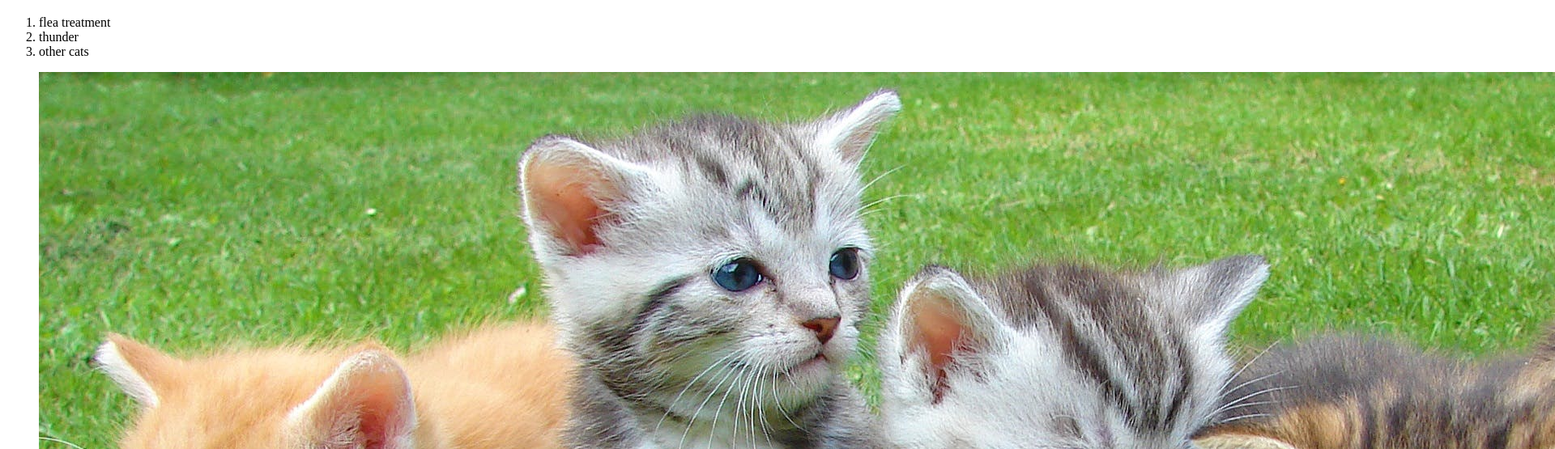
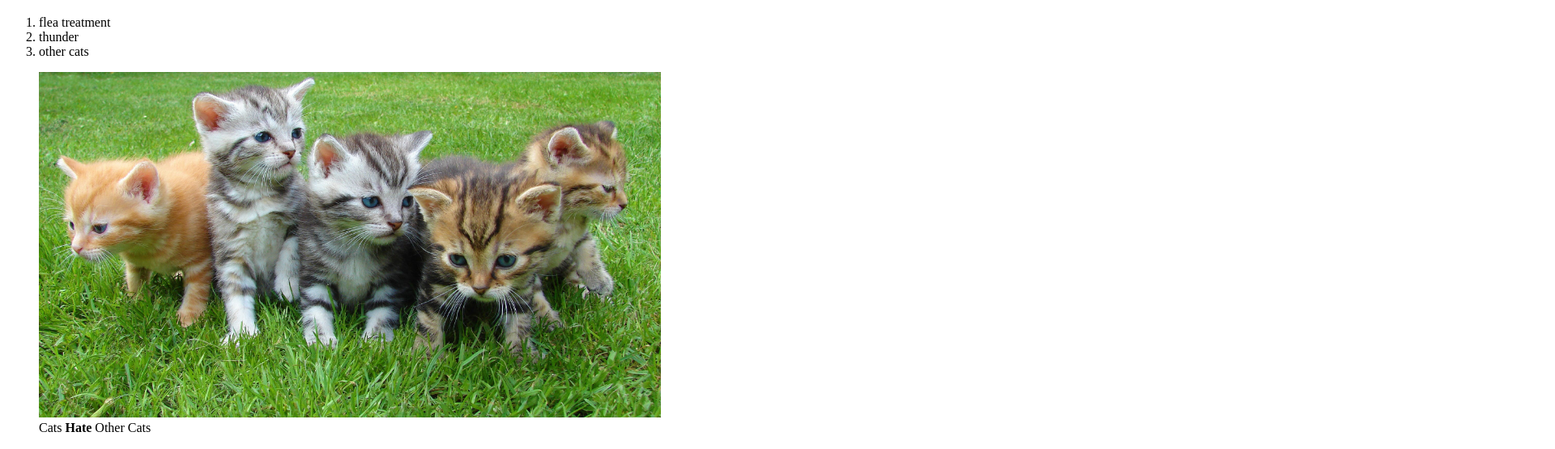
Before and after one commit to MuriithiMark/3-things-cats-hate, a plain HTML site: page index.html in a window 1280 px wide. Shown: the part 61-616 px from the top of the page at 81% size, 1920 px wide, since content can reach past the window. Drawn offline with Linux system fonts and the light colour scheme.

Commit message:
Corrected group-of-cats' image sizing to a width of 768px

```diff
--- a/index.html
+++ b/index.html
@@ -20,7 +20,7 @@
             <li>other cats</li>
         </ol>
         <figure class="cats-image">
-            <img src="/assets/group-of-cats.jpg" alt="Cats Image" />
+            <img src="/assets/group-of-cats.jpg" alt="Cats Image" width="768px" />
             <figcaption>Cats <b>Hate</b> Other Cats</figcaption>
         </figure>
     </div>
```
